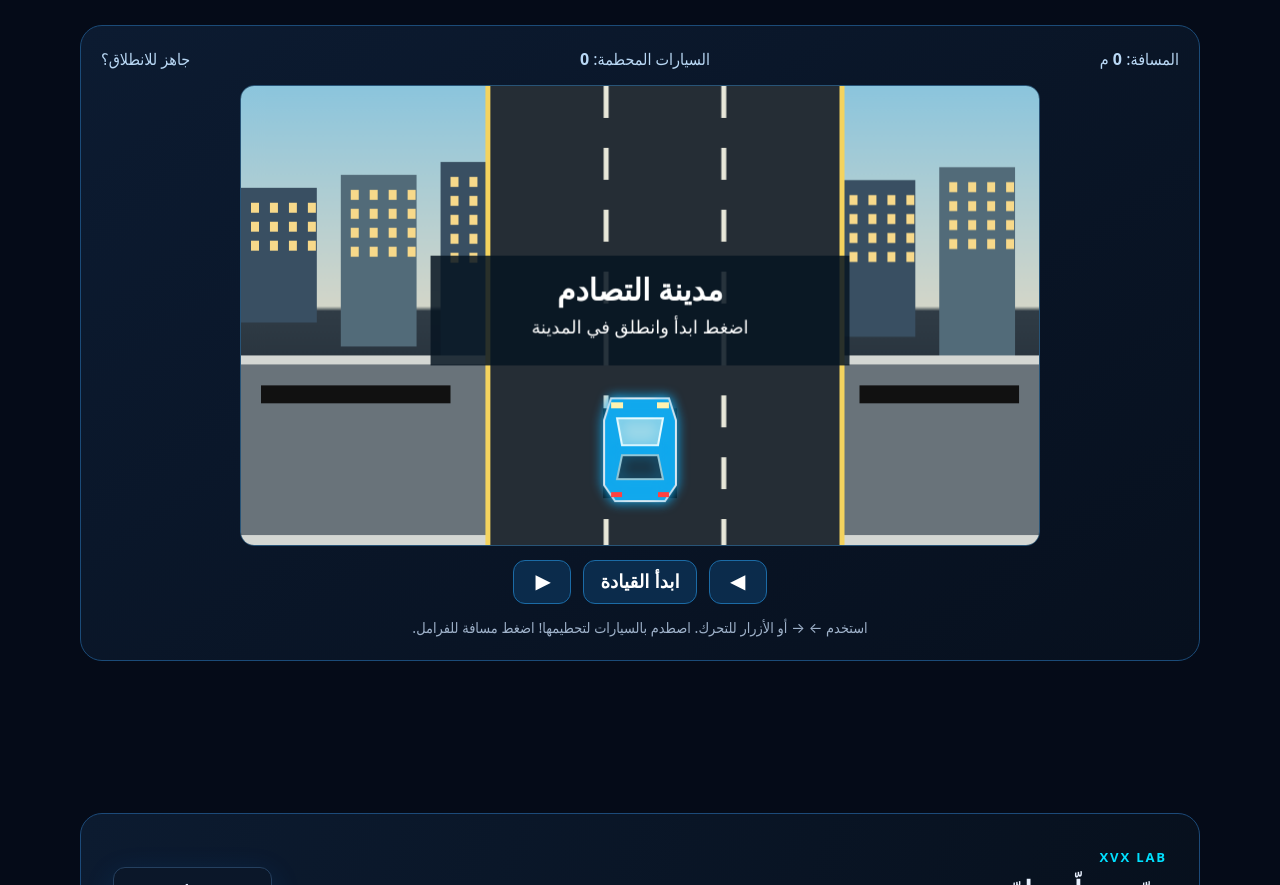
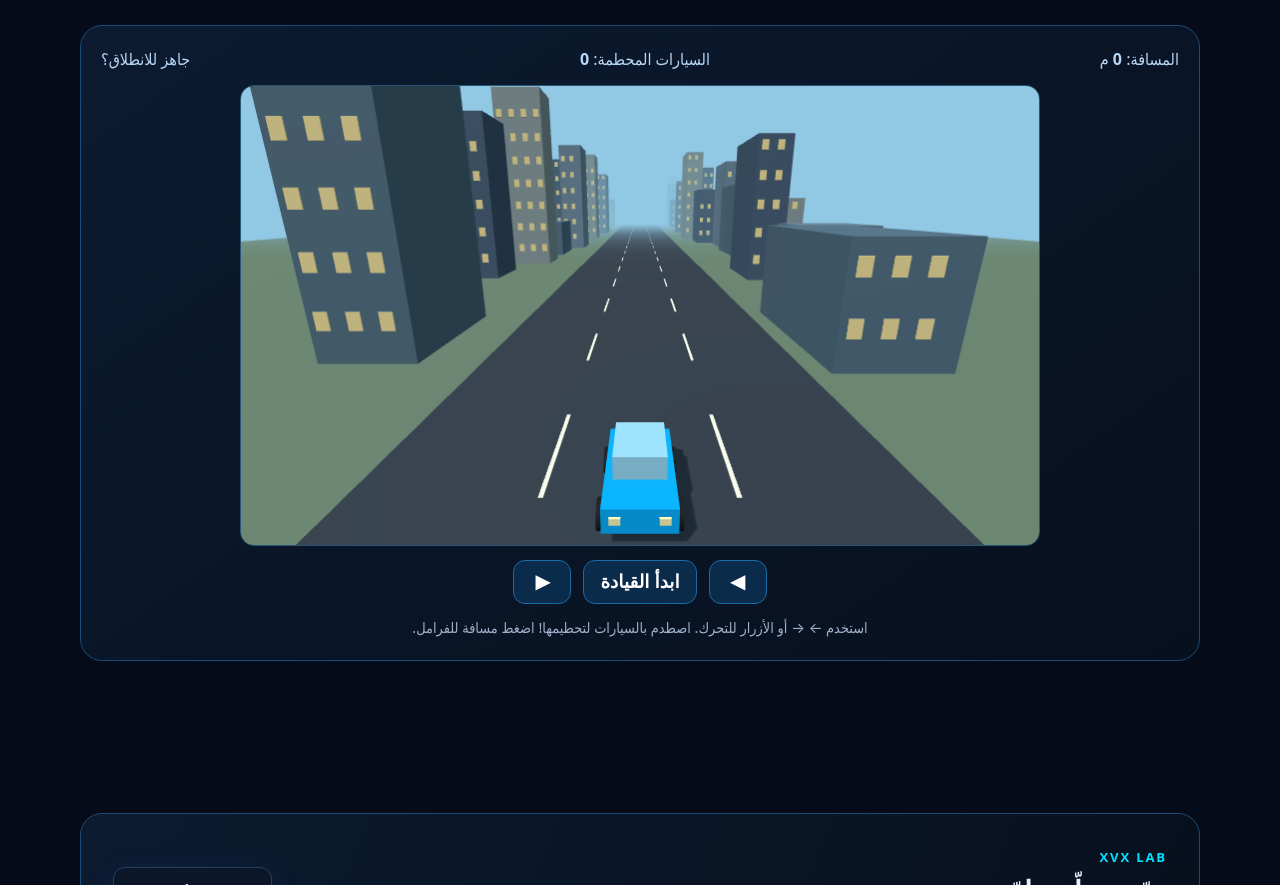
Before and after one commit to murad10867/www.xvx-system-pua.com, a plain HTML site: page index.html in a window 1280 px wide. Shown: the part 2870-3755 px from the top of the page. Drawn offline with nearby package versions, Linux system fonts and the light colour scheme.

Commit message:
Upgrade city crash game to real 3D

```diff
--- a/index.html
+++ b/index.html
@@ -147,63 +147,43 @@
 </script>
 
 
-<script>
-(()=> {
- const c=document.getElementById('cityCanvas'); if(!c)return;
- const x=c.getContext('2d'),scoreEl=document.getElementById('cityScore'),hitsEl=document.getElementById('cityHits'),status=document.getElementById('cityStatus'),btn=document.getElementById('cityStart');
- let car=0,cars=[],debris=[],score=0,hits=0,run=false,ended=false,last=0,spawn=0,speed=4,brake=false,keys={l:false,r:false},stripes=0,shake=0;
- const lanes=[285,400,515];
- function poly(p,color,stroke){x.beginPath();x.moveTo(p[0][0],p[0][1]);p.slice(1).forEach(q=>x.lineTo(q[0],q[1]));x.closePath();x.fillStyle=color;x.fill();if(stroke){x.strokeStyle=stroke;x.lineWidth=2;x.stroke()}}
- function city(){
-  let g=x.createLinearGradient(0,0,0,460);g.addColorStop(0,'#8bc5dd');g.addColorStop(.48,'#d3d6c9');g.addColorStop(.49,'#303c46');g.addColorStop(1,'#101923');x.fillStyle=g;x.fillRect(0,0,800,460);
-  for(let i=0;i<9;i++){let bx=i*100-((score*.7)%100),h=80+(i*37%100);x.fillStyle=i%2?'#526b79':'#394f62';x.fillRect(bx,130-h*.35,76,h+55);x.fillStyle='#f7d98a';for(let wy=145-h*.35;wy<170;wy+=19)for(let wx=bx+10;wx<bx+68;wx+=19)x.fillRect(wx,wy,8,10)}
-  x.fillStyle='#69737a';x.fillRect(0,275,800,185);
-  x.fillStyle='#d4d7d3';x.fillRect(0,270,800,9);x.fillRect(0,450,800,10);
-  x.fillStyle='#252d35';x.fillRect(250,0,350,460);
-  x.fillStyle='#f4d35e';x.fillRect(245,0,5,460);x.fillRect(600,0,5,460);
-  x.strokeStyle='#e8e7d9';x.lineWidth=5;x.setLineDash([32,30]);x.lineDashOffset=-stripes;x.beginPath();x.moveTo(366,0);x.lineTo(366,460);x.moveTo(484,0);x.lineTo(484,460);x.stroke();x.setLineDash([]);
-  x.fillStyle='#111';x.fillRect(20,300,190,18);x.fillRect(620,300,160,18);
- }
- function drawCar(cx,cy,color,scale=1,damaged=false){
-  x.save();x.translate(cx,cy);x.scale(scale,scale);
-  x.fillStyle='#080d12';x.fillRect(-37,-42,12,29);x.fillRect(25,-42,12,29);x.fillRect(-37,19,12,29);x.fillRect(25,19,12,29);
-  x.shadowColor=color;x.shadowBlur=damaged?3:12;
-  let body=damaged?'#777':color;
-  poly([[-29,-52],[29,-52],[36,-30],[36,35],[25,51],[-25,51],[-36,35],[-36,-30]],body,'#d9e8f2');
-  poly([[-23,-32],[23,-32],[18,-5],[-18,-5]],'#9bd8e9','#e6fbff');
-  poly([[-18,5],[18,5],[23,29],[-23,29]],'#1a3444','#93c6d6');
-  x.fillStyle='#fff3b0';x.fillRect(-29,-48,12,6);x.fillRect(17,-48,12,6);
-  x.fillStyle='#ff4141';x.fillRect(-29,42,11,5);x.fillRect(18,42,11,5);
-  if(damaged){x.strokeStyle='#292929';x.lineWidth=3;x.beginPath();x.moveTo(-20,-20);x.lineTo(5,4);x.lineTo(-9,20);x.stroke();x.fillStyle='#343434';x.fillRect(-34,-10,10,18)}
-  x.restore();
- }
- function draw(){
-  x.save();if(shake>0){x.translate((Math.random()-.5)*shake,(Math.random()-.5)*shake);shake*=.85}
-  city();
-  cars.forEach(o=>drawCar(o.x,o.y,o.color,o.scale,o.damaged));
-  debris.forEach(d=>{x.save();x.translate(d.x,d.y);x.rotate(d.a);x.fillStyle=d.color;x.fillRect(-d.s/2,-d.s/2,d.s,d.s);x.restore()});
-  drawCar(lanes[1]+car*115,365,'#12a9ed',1,false);
-  if(!run){x.fillStyle='#071522d9';x.fillRect(190,170,420,110);x.textAlign='center';x.fillStyle='white';x.font='bold 30px system-ui';x.fillText(ended?'انتهت الجولة!':'مدينة التصادم',400,215);x.font='18px system-ui';x.fillText(ended?'اضغط ابدأ للعب من جديد':'اضغط ابدأ وانطلق في المدينة',400,248)}
-  x.restore();
- }
- function reset(){car=0;cars=[];debris=[];score=0;hits=0;speed=4;spawn=0;run=true;ended=false;last=0;scoreEl.textContent=0;hitsEl.textContent=0;status.textContent='انطلق!';btn.textContent='إعادة اللعب';requestAnimationFrame(loop)}
- function loop(t){if(!run){draw();return}let dt=Math.min((t-last)/16||1,2);last=t;
-  if(keys.l)car=Math.max(-1,car-.09*dt);if(keys.r)car=Math.min(1,car+.09*dt);
-  let v=brake?1.5:speed;score+=Math.round(v*dt);scoreEl.textContent=score;stripes+=v*dt*2;
-  spawn+=dt;if(spawn>Math.max(24,58-score/130)){spawn=0;let lane=Math.floor(Math.random()*3);cars.push({lane,x:lanes[lane],y:-70,scale:.65,color:['#ef4b4b','#f0b33d','#8b70df','#36b879'][Math.floor(Math.random()*4)],damaged:false})}
-  for(let i=cars.length-1;i>=0;i--){let o=cars[i];o.y+=v*dt*(1.3-o.scale*.25);
-   let px=lanes[1]+car*115;
-   if(!o.damaged&&o.y>300&&o.y<415&&Math.abs(o.x-px)<58){o.damaged=true;hits++;hitsEl.textContent=hits;shake=14;for(let j=0;j<18;j++)debris.push({x:o.x,y:o.y,a:Math.random()*6.2,s:3+Math.random()*8,color:['#ffbd45','#e8edf2','#e74b4b'][j%3],vx:(Math.random()-.5)*8,vy:(Math.random()-.5)*8,life:40});status.textContent='💥 تحطيم!';o.y=500}
-   if(o.y>500)cars.splice(i,1);
-  }
-  debris.forEach(d=>{d.x+=d.vx;d.y+=d.vy;d.vy+=.12;d.life--});debris=debris.filter(d=>d.life>0);
-  draw();requestAnimationFrame(loop)
- }
- function hold(id,k){let b=document.getElementById(id);b.addEventListener('pointerdown',e=>{e.preventDefault();keys[k]=true});['pointerup','pointerleave','pointercancel'].forEach(ev=>b.addEventListener(ev,()=>keys[k]=false))}
- hold('cityLeft','l');hold('cityRight','r');
- addEventListener('keydown',e=>{if(e.key==='ArrowLeft')keys.l=true;if(e.key==='ArrowRight')keys.r=true;if(e.code==='Space'){brake=true;e.preventDefault()}});
- addEventListener('keyup',e=>{if(e.key==='ArrowLeft')keys.l=false;if(e.key==='ArrowRight')keys.r=false;if(e.code==='Space')brake=false});
- btn.addEventListener('click',reset);draw();
+<script type="module">
+import * as THREE from 'https://cdn.jsdelivr.net/npm/three@0.160.0/build/three.module.js';
+(()=>{
+ const canvas=document.getElementById('cityCanvas'); if(!canvas)return;
+ const scoreEl=document.getElementById('cityScore'),hitsEl=document.getElementById('cityHits'),status=document.getElementById('cityStatus'),btn=document.getElementById('cityStart');
+ const scene=new THREE.Scene();scene.background=new THREE.Color(0x91c8e4);scene.fog=new THREE.Fog(0x91c8e4,45,190);
+ const camera=new THREE.PerspectiveCamera(62,800/460,.1,250);camera.position.set(0,7,13);camera.lookAt(0,0,-12);
+ const renderer=new THREE.WebGLRenderer({canvas,antialias:true});renderer.setPixelRatio(Math.min(devicePixelRatio,2));renderer.setSize(800,460,false);renderer.shadowMap.enabled=true;renderer.shadowMap.type=THREE.PCFSoftShadowMap;
+ scene.add(new THREE.HemisphereLight(0xd9f4ff,0x38404b,2));
+ const sun=new THREE.DirectionalLight(0xffffff,2.3);sun.position.set(-8,18,10);sun.castShadow=true;scene.add(sun);
+ const mat=(color,roughness=.8)=>new THREE.MeshStandardMaterial({color,roughness});
+ const road=new THREE.Mesh(new THREE.PlaneGeometry(15,240),mat(0x303943));road.rotation.x=-Math.PI/2;road.position.set(0,-.06,-75);road.receiveShadow=true;scene.add(road);
+ const ground=new THREE.Mesh(new THREE.PlaneGeometry(180,240),mat(0x667b65));ground.rotation.x=-Math.PI/2;ground.position.set(0,-.18,-75);scene.add(ground);
+ const laneMarks=[];for(let z=12;z>-190;z-=9){for(const x of [-2.5,2.5]){const m=new THREE.Mesh(new THREE.BoxGeometry(.13,.025,4),mat(0xf5f0d7));m.position.set(x,.01,z);scene.add(m);laneMarks.push(m)}}
+ const buildings=[];for(let side of [-1,1])for(let i=0;i<20;i++){const w=3+Math.random()*4,h=5+Math.random()*17,d=4+Math.random()*7;const b=new THREE.Mesh(new THREE.BoxGeometry(w,h,d),mat([0x526b7b,0x687d8c,0x465b70,0x8a9695][i%4]));b.position.set(side*(11+Math.random()*9),h/2-0.1,-i*11-8);b.castShadow=true;b.receiveShadow=true;scene.add(b);buildings.push(b);
+ for(let y=2;y<h-1;y+=2.7)for(let xx=-w/2+.7;xx<w/2-.4;xx+=1.5){const win=new THREE.Mesh(new THREE.BoxGeometry(.65,.9,.06),mat(0xf3d994));win.position.set(b.position.x+xx,y,b.position.z+d/2+.04);scene.add(win)}}
+ function makeCar(color){const g=new THREE.Group();const body=new THREE.Mesh(new THREE.BoxGeometry(1.65,.62,3),mat(color,.35));body.position.y=.72;body.castShadow=true;g.add(body);const cabin=new THREE.Mesh(new THREE.BoxGeometry(1.25,.7,1.45),mat(0x9bd4e8,.25));cabin.position.set(0,1.28,-.12);cabin.castShadow=true;g.add(cabin);for(const x of [-.86,.86])for(const z of [-.95,.95]){const wheel=new THREE.Mesh(new THREE.CylinderGeometry(.34,.34,.2,16),mat(0x11151a));wheel.rotation.z=Math.PI/2;wheel.position.set(x,.42,z);g.add(wheel)}for(const x of [-.53,.53]){const lamp=new THREE.Mesh(new THREE.BoxGeometry(.25,.16,.06),mat(0xffefb0));lamp.position.set(x,.76,1.53);g.add(lamp)}scene.add(g);return g}
+ const player=makeCar(0x08a9ef);player.position.set(0,0,5);
+ const traffic=[];const colors=[0xe84d4d,0xf2b53f,0x8c70d9,0x36ae78,0xe5e8ed];
+ let lane=0,score=0,hits=0,running=false,ended=false,last=0,spawn=0,speed=22,brake=false;
+ function reset(){traffic.forEach(o=>scene.remove(o.mesh));traffic.length=0;lane=0;score=0;hits=0;speed=22;spawn=0;scoreEl.textContent='0';hitsEl.textContent='0';status.textContent='انطلق في المدينة ثلاثية الأبعاد!';btn.textContent='إعادة اللعب';ended=false;running=true;last=0;requestAnimationFrame(loop)}
+ function spawnCar(){const l=[-3.2,0,3.2][Math.floor(Math.random()*3)];const mesh=makeCar(colors[Math.floor(Math.random()*colors.length)]);mesh.position.set(l,0,-105);traffic.push({mesh,lane:l,hit:false})}
+ function crash(o){o.hit=true;hits++;hitsEl.textContent=hits;status.textContent='💥 اصطدام!';o.mesh.rotation.z=(Math.random()-.5)*.7;o.mesh.position.y=.35;const burst=new THREE.Mesh(new THREE.IcosahedronGeometry(.8,0),mat(0xff8b35));burst.position.copy(o.mesh.position);scene.add(burst);setTimeout(()=>scene.remove(burst),450)}
+ function loop(t){if(!running){renderer.render(scene,camera);return}const dt=Math.min((t-last)/1000||.016,.05);last=t;const target=[-3.2,0,3.2][lane];player.position.x+=(target-player.position.x)*Math.min(1,dt*9);player.position.z=brake?7:5;
+ const v=brake?9:speed;score+=v*dt;scoreEl.textContent=Math.floor(score);
+ spawn+=dt;if(spawn>1.35){spawn=0;spawnCar()}
+ for(let i=traffic.length-1;i>=0;i--){const o=traffic[i];o.mesh.position.z+=v*dt*1.15;if(!o.hit&&Math.abs(o.mesh.position.z-player.position.z)<2.2&&Math.abs(o.mesh.position.x-player.position.x)<1.45){crash(o)}if(o.mesh.position.z>18){scene.remove(o.mesh);traffic.splice(i,1)}}
+ laneMarks.forEach(m=>{m.position.z+=v*dt;if(m.position.z>18)m.position.z-=207});
+ buildings.forEach(b=>{b.position.z+=v*dt*.55;if(b.position.z>22)b.position.z-=220});
+ camera.position.x+=(player.position.x*.22-camera.position.x)*dt*2;camera.lookAt(player.position.x*.18,1,-13);
+ renderer.render(scene,camera);requestAnimationFrame(loop)}
+ function move(dir){lane=Math.max(0,Math.min(2,lane+dir))}
+ document.getElementById('cityLeft').addEventListener('click',()=>move(-1));document.getElementById('cityRight').addEventListener('click',()=>move(1));
+ addEventListener('keydown',e=>{if(e.key==='ArrowLeft'){move(-1);e.preventDefault()}if(e.key==='ArrowRight'){move(1);e.preventDefault()}if(e.code==='Space'){brake=true;e.preventDefault()}});
+ addEventListener('keyup',e=>{if(e.code==='Space')brake=false});btn.addEventListener('click',reset);
+ addEventListener('resize',()=>{const w=canvas.clientWidth||800;renderer.setSize(w,w*460/800,false);camera.aspect=w/(w*460/800);camera.updateProjectionMatrix()});
+ renderer.render(scene,camera);
 })();
 </script>
 
```
